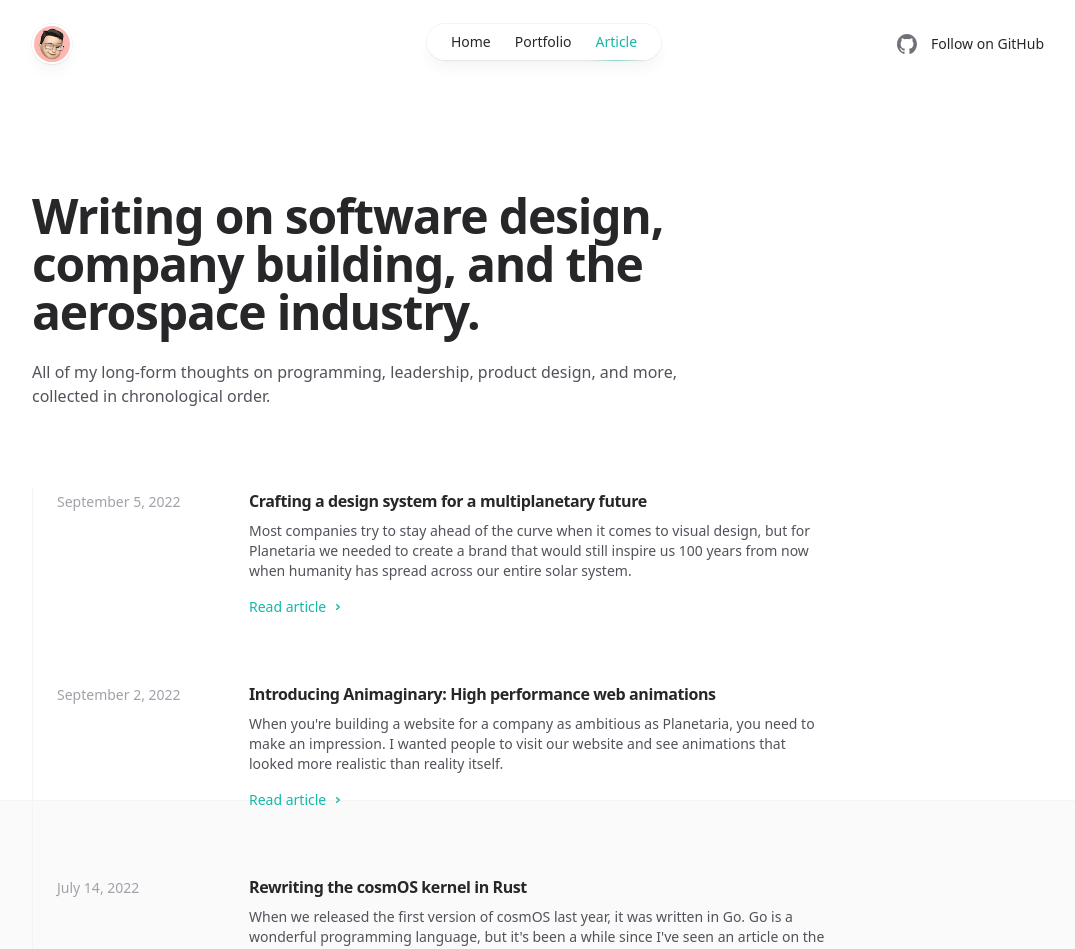
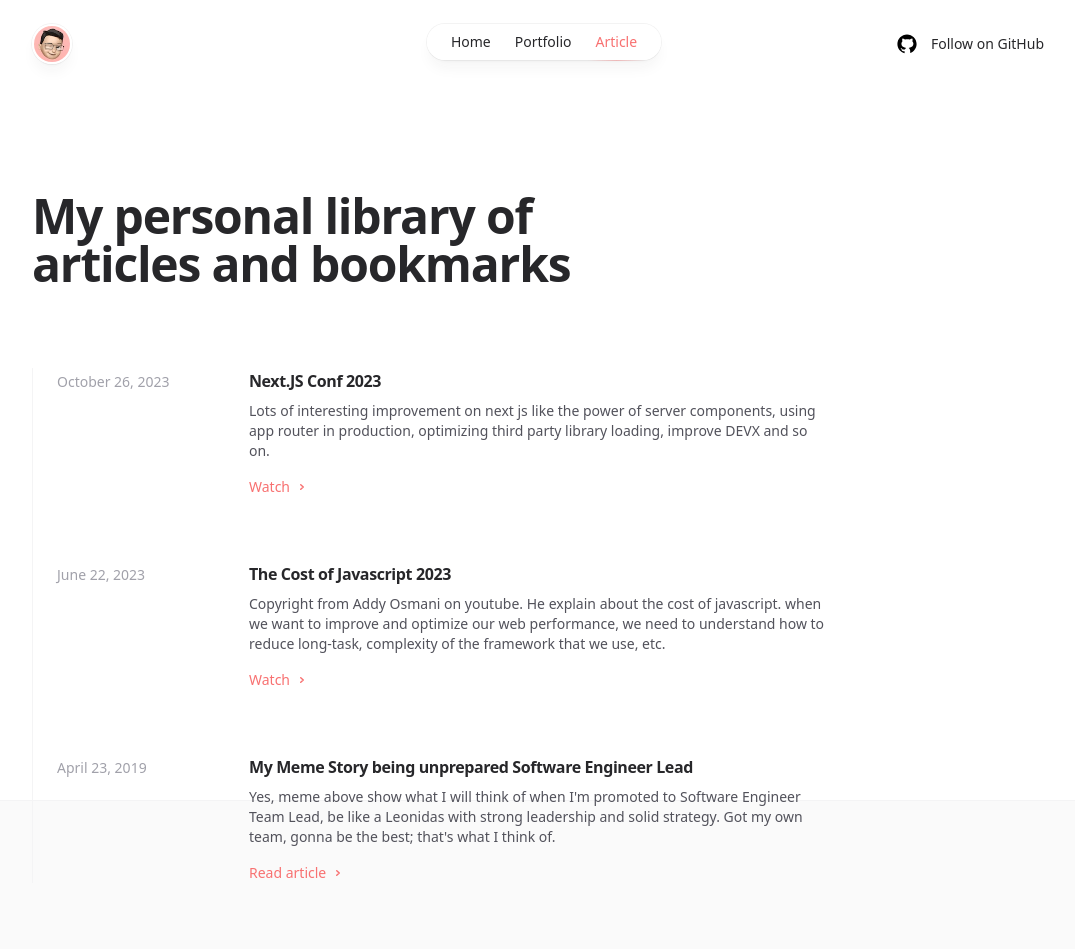
Before and after one commit to Kelvinmijaya/kelvin-web, a Next.js app: page /article in a window 1280 px wide. Shown: the top 949 px of the page, without its empty margins (96-1171 px from the left). Built offline with nearby package versions, Linux system fonts and the light colour scheme.

Commit message:
final content

```diff
--- a/app/article/page.tsx
+++ b/app/article/page.tsx
@@ -3,13 +3,8 @@ export default function Article() {
     <div className="mx-auto max-w-2xl lg:max-w-5xl">
       <header className="max-w-2xl">
         <h1 className="text-4xl font-bold tracking-tight text-zinc-800 dark:text-zinc-100 sm:text-5xl">
-          Writing on software design, company building, and the aerospace
-          industry.
+          My personal library of articles and bookmarks
         </h1>
-        <p className="mt-6 text-base text-zinc-600 dark:text-zinc-400">
-          All of my long-form thoughts on programming, leadership, product
-          design, and more, collected in chronological order.
-        </p>
       </header>
       <div className="mt-16 sm:mt-20">
         <div className="md:border-l md:border-zinc-100 md:pl-6 md:dark:border-zinc-700/40">
@@ -18,16 +13,14 @@ export default function Article() {
               <div className="md:col-span-3 group relative flex flex-col items-start">
                 <h2 className="text-base font-semibold tracking-tight text-zinc-800 dark:text-zinc-100">
                   <div className="absolute -inset-x-4 -inset-y-6 z-0 scale-95 bg-zinc-50 opacity-0 transition group-hover:scale-100 group-hover:opacity-100 dark:bg-zinc-800/50 sm:-inset-x-6 sm:rounded-2xl"></div>
-                  <a href="/articles/crafting-a-design-system-for-a-multiplanetary-future">
+                  <a href="https://nextjs.org/conf">
                     <span className="absolute -inset-x-4 -inset-y-6 z-20 sm:-inset-x-6 sm:rounded-2xl"></span>
-                    <span className="relative z-10">
-                      Crafting a design system for a multiplanetary future
-                    </span>
+                    <span className="relative z-10">Next.JS Conf 2023</span>
                   </a>
                 </h2>
                 <time
                   className="md:hidden relative z-10 order-first mb-3 flex items-center text-sm text-zinc-400 dark:text-zinc-500 pl-3.5"
-                  dateTime="2022-09-05"
+                  dateTime="2023-10-26"
                 >
                   <span
                     className="absolute inset-y-0 left-0 flex items-center"
@@ -35,19 +28,18 @@ export default function Article() {
                   >
                     <span className="h-4 w-0.5 rounded-full bg-zinc-200 dark:bg-zinc-500"></span>
                   </span>
-                  September 5, 2022
+                  October 26, 2023
                 </time>
                 <p className="relative z-10 mt-2 text-sm text-zinc-600 dark:text-zinc-400">
-                  Most companies try to stay ahead of the curve when it comes to
-                  visual design, but for Planetaria we needed to create a brand
-                  that would still inspire us 100 years from now when humanity
-                  has spread across our entire solar system.
+                  Lots of interesting improvement on next js like the power of
+                  server components, using app router in production, optimizing
+                  third party library loading, improve DEVX and so on.
                 </p>
                 <div
                   aria-hidden="true"
-                  className="relative z-10 mt-4 flex items-center text-sm font-medium text-teal-500"
+                  className="relative z-10 mt-4 flex items-center text-sm font-medium text-red-400"
                 >
-                  Read article
+                  Watch
                   <svg
                     viewBox="0 0 16 16"
                     fill="none"
@@ -56,34 +48,34 @@ export default function Article() {
                   >
                     <path
                       d="M6.75 5.75 9.25 8l-2.5 2.25"
-                      stroke-width="1.5"
-                      stroke-linecap="round"
-                      stroke-linejoin="round"
+                      strokeWidth="1.5"
+                      strokeLinecap="round"
+                      strokeLinejoin="round"
                     ></path>
                   </svg>
                 </div>
               </div>
               <time
                 className="mt-1 hidden md:block relative z-10 order-first mb-3 flex items-center text-sm text-zinc-400 dark:text-zinc-500"
-                dateTime="2022-09-05"
+                dateTime="2023-10-26"
               >
-                September 5, 2022
+                October 26, 2023
               </time>
             </article>
             <article className="md:grid md:grid-cols-4 md:items-baseline">
               <div className="md:col-span-3 group relative flex flex-col items-start">
                 <h2 className="text-base font-semibold tracking-tight text-zinc-800 dark:text-zinc-100">
                   <div className="absolute -inset-x-4 -inset-y-6 z-0 scale-95 bg-zinc-50 opacity-0 transition group-hover:scale-100 group-hover:opacity-100 dark:bg-zinc-800/50 sm:-inset-x-6 sm:rounded-2xl"></div>
-                  <a href="/articles/introducing-animaginary">
+                  <a href="https://youtu.be/ZKH3DLT4BKw?si=MarL7cXfMeC_Jjkc">
                     <span className="absolute -inset-x-4 -inset-y-6 z-20 sm:-inset-x-6 sm:rounded-2xl"></span>
                     <span className="relative z-10">
-                      Introducing Animaginary: High performance web animations
+                      The Cost of Javascript 2023
                     </span>
                   </a>
                 </h2>
                 <time
                   className="md:hidden relative z-10 order-first mb-3 flex items-center text-sm text-zinc-400 dark:text-zinc-500 pl-3.5"
-                  dateTime="2022-09-02"
+                  dateTime="2023-05-22"
                 >
                   <span
                     className="absolute inset-y-0 left-0 flex items-center"
@@ -91,19 +83,19 @@ export default function Article() {
                   >
                     <span className="h-4 w-0.5 rounded-full bg-zinc-200 dark:bg-zinc-500"></span>
                   </span>
-                  September 2, 2022
+                  June 22, 2023
                 </time>
                 <p className="relative z-10 mt-2 text-sm text-zinc-600 dark:text-zinc-400">
-                  When you&apos;re building a website for a company as ambitious
-                  as Planetaria, you need to make an impression. I wanted people
-                  to visit our website and see animations that looked more
-                  realistic than reality itself.
+                  Copyright from Addy Osmani on youtube. He explain about the
+                  cost of javascript. when we want to improve and optimize our
+                  web performance, we need to understand how to reduce
+                  long-task, complexity of the framework that we use, etc.
                 </p>
                 <div
                   aria-hidden="true"
-                  className="relative z-10 mt-4 flex items-center text-sm font-medium text-teal-500"
+                  className="relative z-10 mt-4 flex items-center text-sm font-medium text-red-400"
                 >
-                  Read article
+                  Watch
                   <svg
                     viewBox="0 0 16 16"
                     fill="none"
@@ -112,28 +104,28 @@ export default function Article() {
                   >
                     <path
                       d="M6.75 5.75 9.25 8l-2.5 2.25"
-                      stroke-width="1.5"
-                      stroke-linecap="round"
-                      stroke-linejoin="round"
+                      strokeWidth="1.5"
+                      strokeLinecap="round"
+                      strokeLinejoin="round"
                     ></path>
                   </svg>
                 </div>
               </div>
               <time
                 className="mt-1 hidden md:block relative z-10 order-first mb-3 flex items-center text-sm text-zinc-400 dark:text-zinc-500"
-                dateTime="2022-09-02"
+                dateTime="2023-05-22"
               >
-                September 2, 2022
+                June 22, 2023
               </time>
             </article>
             <article className="md:grid md:grid-cols-4 md:items-baseline">
               <div className="md:col-span-3 group relative flex flex-col items-start">
                 <h2 className="text-base font-semibold tracking-tight text-zinc-800 dark:text-zinc-100">
                   <div className="absolute -inset-x-4 -inset-y-6 z-0 scale-95 bg-zinc-50 opacity-0 transition group-hover:scale-100 group-hover:opacity-100 dark:bg-zinc-800/50 sm:-inset-x-6 sm:rounded-2xl"></div>
-                  <a href="/articles/rewriting-the-cosmos-kernel-in-rust">
+                  <a href="https://medium.com/tokopedia-engineering/my-memes-story-being-unprepared-software-engineer-team-lead-dde5700bb504">
                     <span className="absolute -inset-x-4 -inset-y-6 z-20 sm:-inset-x-6 sm:rounded-2xl"></span>
                     <span className="relative z-10">
-                      Rewriting the cosmOS kernel in Rust
+                      My Meme Story being unprepared Software Engineer Lead
                     </span>
                   </a>
                 </h2>
@@ -147,19 +139,17 @@ export default function Article() {
                   >
                     <span className="h-4 w-0.5 rounded-full bg-zinc-200 dark:bg-zinc-500"></span>
                   </span>
-                  July 14, 2022
+                  April 23, 2019
                 </time>
                 <p className="relative z-10 mt-2 text-sm text-zinc-600 dark:text-zinc-400">
-                  When we released the first version of cosmOS last year, it was
-                  written in Go. Go is a wonderful programming language, but
-                  it&apos;s been a while since I&apos;ve seen an article on the
-                  front page of Hacker News about rewriting some important tool
-                  in Go and I see articles on there about rewriting things in
-                  Rust every single week.
+                  Yes, meme above show what I will think of when I&apos;m
+                  promoted to Software Engineer Team Lead, be like a Leonidas
+                  with strong leadership and solid strategy. Got my own team,
+                  gonna be the best; that&apos;s what I think of.
                 </p>
                 <div
                   aria-hidden="true"
-                  className="relative z-10 mt-4 flex items-center text-sm font-medium text-teal-500"
+                  className="relative z-10 mt-4 flex items-center text-sm font-medium text-red-400"
                 >
                   Read article
                   <svg
@@ -170,9 +160,9 @@ export default function Article() {
                   >
                     <path
                       d="M6.75 5.75 9.25 8l-2.5 2.25"
-                      stroke-width="1.5"
-                      stroke-linecap="round"
-                      stroke-linejoin="round"
+                      strokeWidth="1.5"
+                      strokeLinecap="round"
+                      strokeLinejoin="round"
                     ></path>
                   </svg>
                 </div>
@@ -181,7 +171,7 @@ export default function Article() {
                 className="mt-1 hidden md:block relative z-10 order-first mb-3 flex items-center text-sm text-zinc-400 dark:text-zinc-500"
                 dateTime="2022-07-14"
               >
-                July 14, 2022
+                April 23, 2019
               </time>
             </article>
           </div>
--- a/app/components/navBar/index.tsx
+++ b/app/components/navBar/index.tsx
@@ -5,6 +5,7 @@ import Link from 'next/link'
 import {usePathname} from 'next/navigation'
 
 import PP from './images/kelvinheader.jpg'
+import IconGithub from './images/icon-github.svg'
 
 export default function NavBar() {
   interface navigationList {
@@ -83,14 +84,14 @@ export default function NavBar() {
                   <Link
                     className={`relative block px-3 py-2 transition ${
                       list.path === pathname
-                        ? 'text-teal-500 dark:text-teal-400'
-                        : 'hover:text-teal-500 dark:hover:text-teal-400'
+                        ? 'text-red-400 dark:text-red-300'
+                        : 'hover:text-red-400 dark:hover:text-red-300'
                     }`}
                     href={list.path}
                   >
                     {list.title}
                     {list.path === pathname && (
-                      <span className="absolute inset-x-1 -bottom-px h-px bg-gradient-to-r from-teal-500/0 via-teal-500/40 to-teal-500/0 dark:from-teal-400/0 dark:via-teal-400/40 dark:to-teal-400/0"></span>
+                      <span className="absolute inset-x-1 -bottom-px h-px bg-gradient-to-r from-red-400/0 via-red-400/40 to-red-400/0 dark:from-red-300/0 dark:via-red-300/40 dark:to-red-300/0"></span>
                     )}
                   </Link>
                 </li>
@@ -101,21 +102,18 @@ export default function NavBar() {
       </div>
       <div className="flex justify-end md:flex-1">
         <a
-          className="group flex text-sm font-medium text-zinc-800 transition hover:text-teal-500 dark:text-zinc-200 dark:hover:text-teal-500 py-2 px-3"
+          className="group flex text-sm font-medium text-zinc-800 transition hover:text-dark-500 dark:text-zinc-200 dark:hover:text-dark-500 py-2 px-3"
           href="https://github.com/Kelvinmijaya"
           target="_blank"
         >
-          <svg
-            viewBox="0 0 24 24"
-            aria-hidden="true"
-            className="h-6 w-6 flex-none fill-zinc-500 transition group-hover:fill-teal-500"
-          >
-            <path
-              fillRule="evenodd"
-              clipRule="evenodd"
-              d="M12 2C6.475 2 2 6.588 2 12.253c0 4.537 2.862 8.369 6.838 9.727.5.09.687-.218.687-.487 0-.243-.013-1.05-.013-1.91C7 20.059 6.35 18.957 6.15 18.38c-.113-.295-.6-1.205-1.025-1.448-.35-.192-.85-.667-.013-.68.788-.012 1.35.744 1.538 1.051.9 1.551 2.338 1.116 2.912.846.088-.666.35-1.115.638-1.371-2.225-.256-4.55-1.14-4.55-5.062 0-1.115.387-2.038 1.025-2.756-.1-.256-.45-1.307.1-2.717 0 0 .837-.269 2.75 1.051.8-.23 1.65-.346 2.5-.346.85 0 1.7.115 2.5.346 1.912-1.333 2.75-1.05 2.75-1.05.55 1.409.2 2.46.1 2.716.637.718 1.025 1.628 1.025 2.756 0 3.934-2.337 4.806-4.562 5.062.362.32.675.936.675 1.897 0 1.371-.013 2.473-.013 2.82 0 .268.188.589.688.486a10.039 10.039 0 0 0 4.932-3.74A10.447 10.447 0 0 0 22 12.253C22 6.588 17.525 2 12 2Z"
-            ></path>
-          </svg>
+          <Image
+            className="h-6 w-6 flex-none fill-zinc-500 transition group-hover:fill-red-400"
+            width={24}
+            height={24}
+            alt="github icon"
+            src={IconGithub}
+            style={{color: 'transparant'}}
+          />
           <span className="ml-3" style={{lineHeight: '24px'}}>
             Follow on GitHub
           </span>
```
Also changed, not shown: app/not-found.tsx (added, +23 -0 lines), app/page.tsx (+14 -14 lines), app/portfolio/page.tsx (+54 -129 lines), app/components/navBar/images/icon-github.svg (added), vercel.json (deleted).
